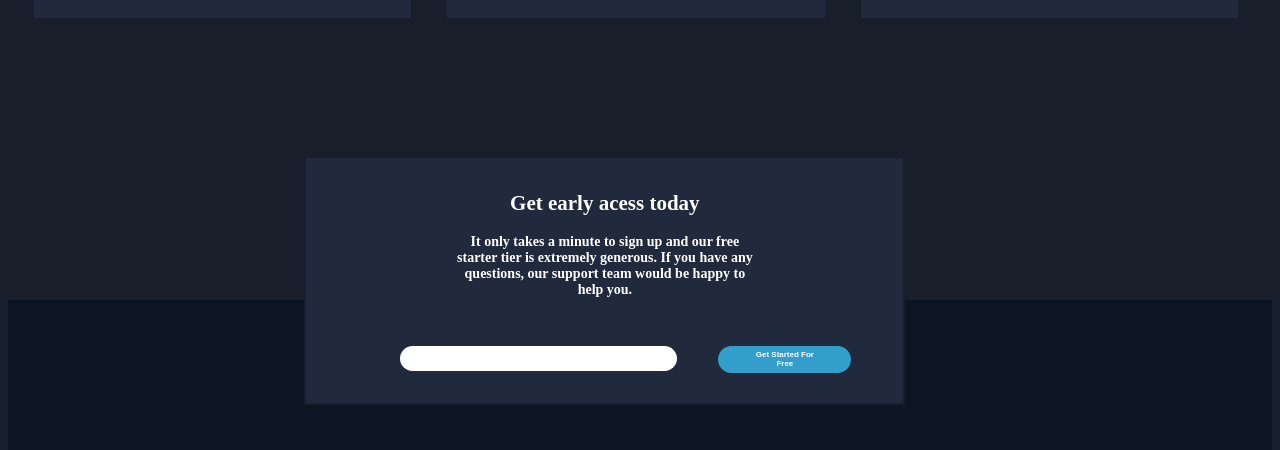
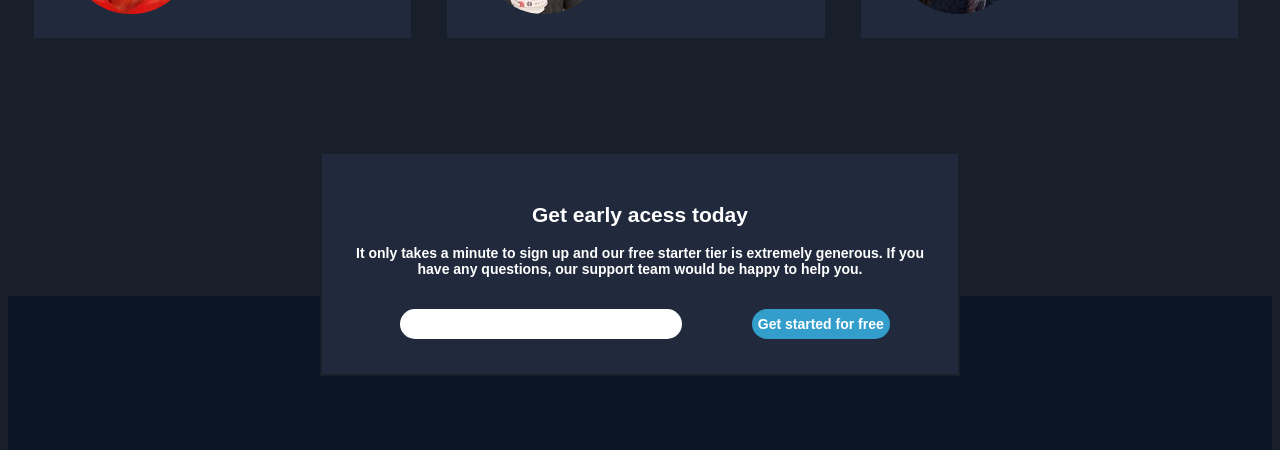
Before and after one commit to Udee-y/Fylo-dark-theme-landing-page, a plain HTML site: page index.html in a window 1280 px wide. Shown: the part 2279-2729 px from the top of the page. Drawn offline with Linux system fonts and the light colour scheme.

Commit message:
touches on CSS positioning

```diff
--- a/Style.css
+++ b/Style.css
@@ -5,7 +5,31 @@ p{
 
 body{
     font-size: 14px;
+    font-family: sans-serif;
 }
+/* #menu-bar {
+    display: none;
+    margin-left: 50px;
+}
+#menu {
+    width: 35px;
+    height: 30px;
+    cursor: pointer;
+    margin: 20px;
+}
+.bar {
+    height: 5px;
+    width: 100%;
+    background-color: #fff;
+    display: block;
+    border-radius: 5px;
+}
+#bar1 {
+    transform: translateY(-4px);
+}
+#bar3 {
+    transform: translateY(4px);
+} */
 .flex{
     display: flex;
 }
@@ -91,6 +115,7 @@ body{
 .border{
     border: 2px solid hsl(218, 28%, 13%);
     background-color: hsl(219, 30%, 18%);
+    padding-bottom: 1rem;
 }
 .mt-7{
     padding-top: 2rem;
@@ -114,41 +139,55 @@ padding: 1.3rem;
 }
 .text-center{
     font-weight: 700;
+}
+.section-text {
+    text-align: center;
+    padding: 0 20px 0 20px;
+    font-size: 14px;
+    font-weight: 700;
+}
+.buttons{
+    margin-top: 2rem;
+    margin-bottom: 1.2rem;
+    align-items: center;
+}
+.button1{
+    transform: translateX(-30px);
+}
+.button2{
+    transform: translateX(40px);
+}
+ .input{
+    border: 0px solid;
+    border-radius: 50px;
+    height: 30px;
+    color: white;
+    width: 22vw;
 
-}
-.input{
-    border: 0px;
-    border-radius: 100px;
-    height: 1.2rem;
-    width: 100%;
-    color: white;
-    padding: 0.8rem 8rem;
-    margin-right: 1.3rem;
-    margin-bottom: 1rem;
 }
 .for-free{
     background-color: hsl(198, 60%, 50%);
-    padding: 0.3rem 2rem;
     border: 0px;
-    border-radius: 100px;
+    border-radius: 25px;
     color: white;
+    height: 30px;
+ }
+ .for-free p {
     font-weight: 700;
-    font-size: 0.5rem;
-    margin-left: 2.6rem;
-    text-align: none;
-    width: 100%;
-}
+    font-size: 14px;
+ }
 .box{
     position: absolute;
-    right: 5.8%;
-    margin-top: 3.5rem;
+    left: 50%;
+    transform: translateX(-50%);
+    margin-top: 7rem;
 }
 footer{
     background-color: hsl(216, 53%, 9%);
-    margin-top: 17.5rem;
+    margin-top: 16rem;
 }
 .fylo{
-    padding-top: 12rem;
+    padding-top: 10rem;
     padding-left: 6rem;
 }
 .l-s{
@@ -174,7 +213,8 @@ footer{
     font-weight: 400;
 }
 .px-7{
-    padding-right: 5rem;
+    padding-right: 4rem;
+    font-weight: 400;
 }
 .px-8{
     padding-top: 1rem;
@@ -195,9 +235,14 @@ a{
 }
 .attribution{
     text-align: center;
+    margin-top: 1rem;
+}
+.attribution a {
+    text-decoration: none;
 }
 .u-l {
     padding-bottom: 1rem;
+    font-weight: 400;
 }
 
 /* Media Queries */
@@ -205,9 +250,11 @@ a{
 * {
     box-sizing: border-box;
 }
+@media screen and (max-width:800px) {
+#menu-bar {
+    display: block;
+}
+}
 @media screen and (max-width:375px) {
- div.nav-bar {
-     width: 100vw;
-     padding: 0
-    }
+
 }
--- a/index.html
+++ b/index.html
@@ -21,6 +21,13 @@
       <div>
         <img src="images/logo.svg" alt="logo">
       </div>
+      <!-- <div class="flex justify-between" id="menu-bar">
+        <div id="menu">
+          <div class="bar" id="bar1"></div>
+          <div class="bar" id="bar2"></div>
+          <div class="bar" id="bar3"></div>
+        </div>
+      </div> -->
       <div>
         <span class="px-3">Features</span>
         <span class="px-3">Terms</span>
@@ -155,19 +162,21 @@
         </div>
   </section>
 
-  <section class="text-white flex justify-center box">
-    <div class="border w-50 p-4 mt-5">
-      <div class="text-center text">
+  <section class="text-white justify-center box">
+    <div class="border mt-7">
+      <div class="section-text">
         <h1>Get early acess today</h1>
         <div>It only takes a minute to sign up and our free starter tier is extremely generous. If you have any
           questions, our support team would be happy to help you.</div>
       </div>
-      <div class="mt-4 flex justify-center mt-7">
-        <div class="">
+      <div class="flex justify-center buttons">
+        <div class="button1">
           <input type="email" class="input" placeholder="">
         </div>
-        <div>
-          <button class="for-free">Get Started For Free</button>
+        <div class="button2">
+          <button class="for-free">
+            <p>Get started for free</p>
+          </button>
         </div>
       </div>
     </div>
```
